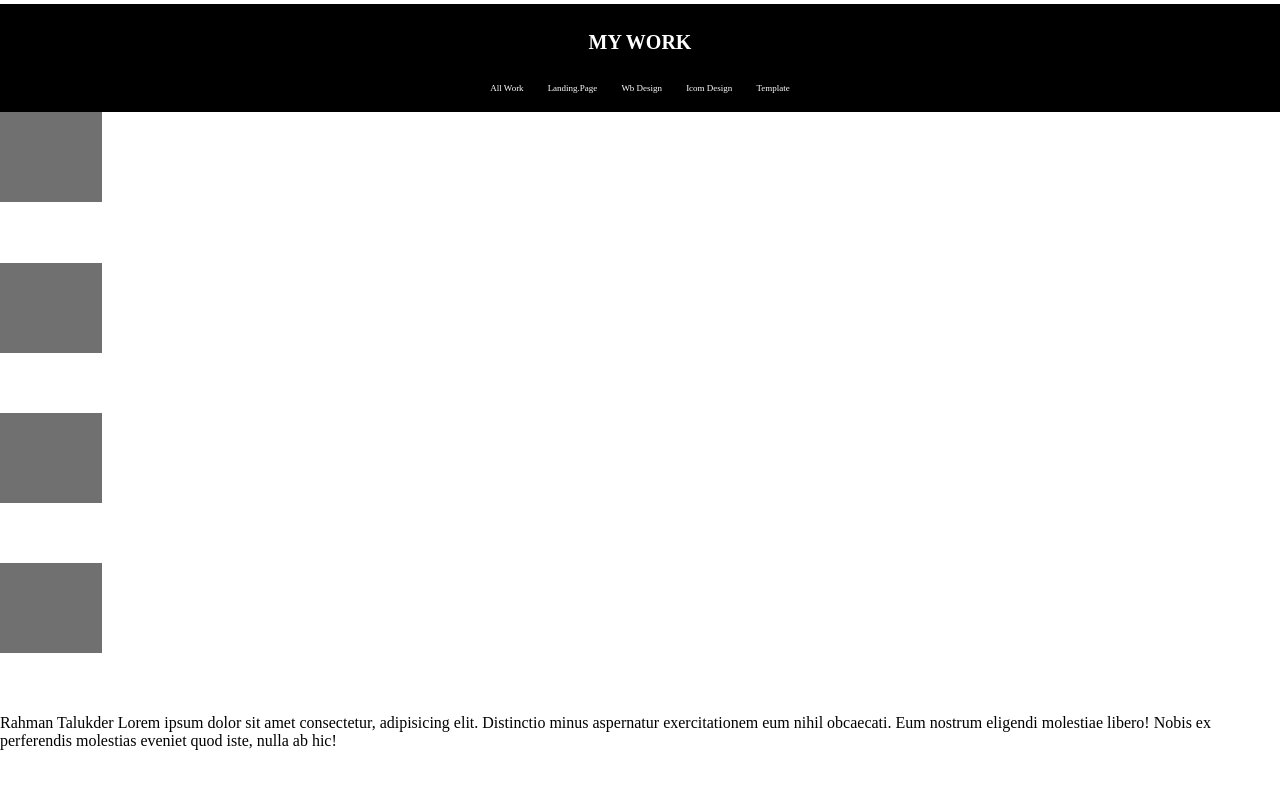
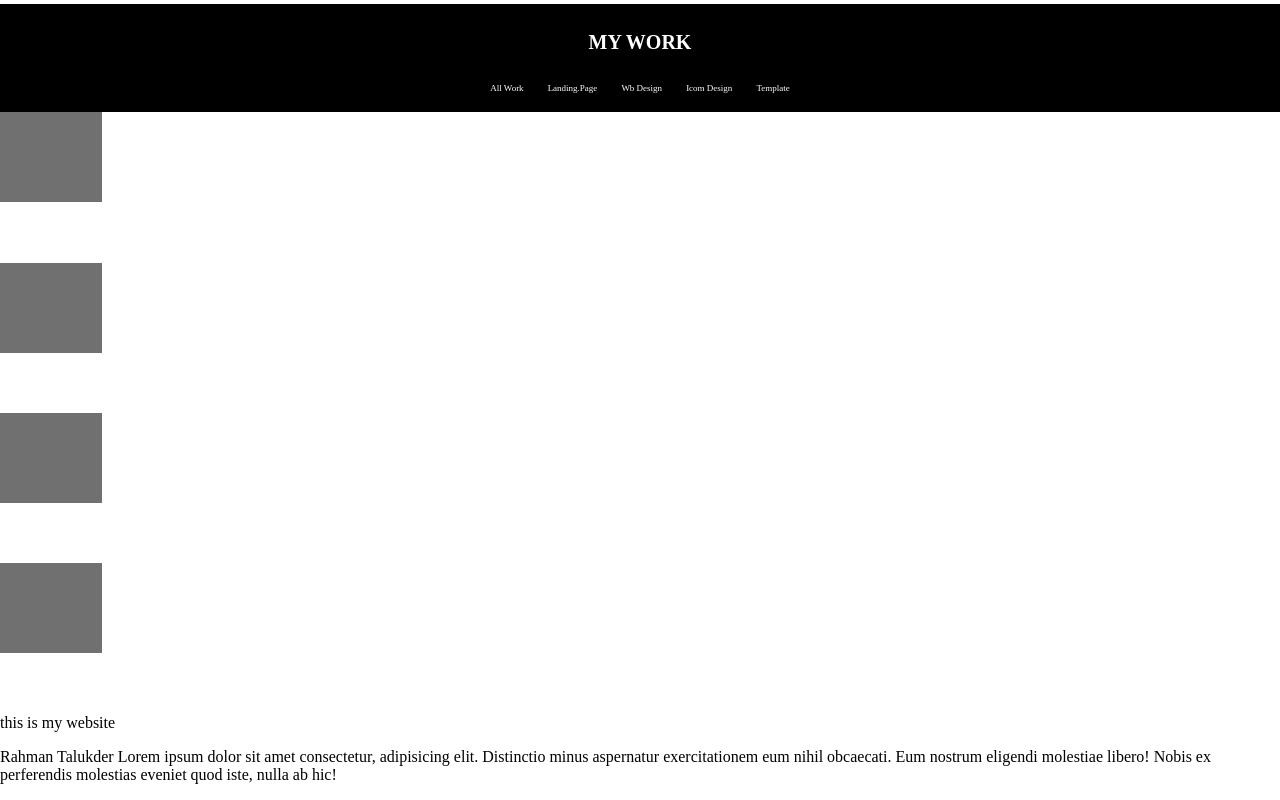
Before and after one commit to rahmantalukder/This-is-my-web-site, a plain HTML site: page Index.html in a window 1280 px wide. Shown: the part 834-1634 px from the top of the page. Before the commit the page ends 1600 px from the top, so only its background shows below. Drawn offline with Linux system fonts and the light colour scheme.

Commit message:
ptag-added

```diff
--- a/Index.html
+++ b/Index.html
@@ -84,6 +84,7 @@
 
    <!--this is footer   section -->
           <footer>
+              <p>this is my website</p>
           <p> Rahman Talukder Lorem ipsum dolor sit amet consectetur, adipisicing elit. Distinctio minus aspernatur exercitationem eum nihil obcaecati. Eum nostrum eligendi molestiae libero! Nobis ex perferendis molestias eveniet quod iste, nulla ab hic!</p>
           </footer>
 
```
